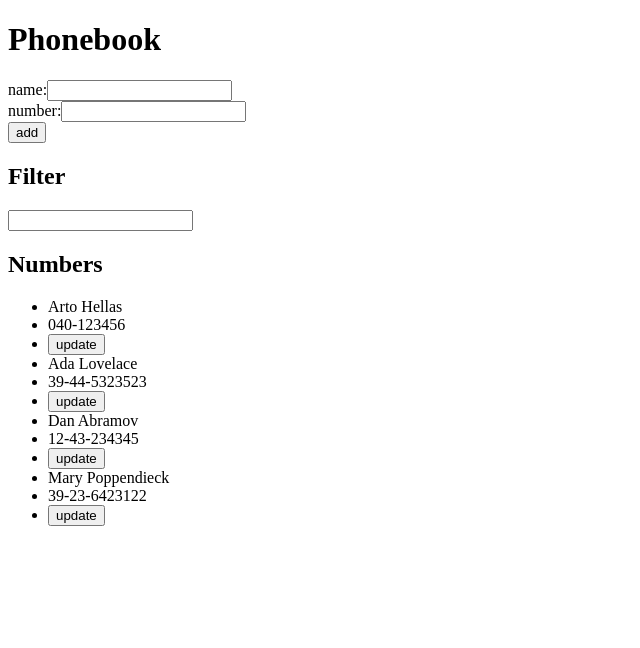
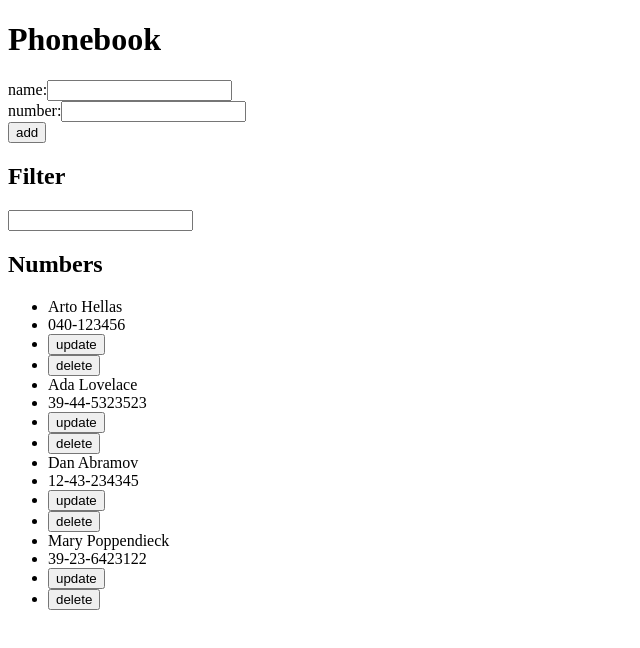
Before and after one commit to Axizeaus/fullstackopen-part2, a React (Create React App) app in the folder phonebook/: page / in a window 1280 px wide. Shown: the top 648 px of the page, without its empty margins (0-640 px from the left). Built offline with nearby package versions, Linux system fonts and the light colour scheme; data requests are answered from the project's data file.

Commit message:
added delete button

```diff
--- a/phonebook/src/App.js
+++ b/phonebook/src/App.js
@@ -15,14 +15,13 @@ const App = () => {
   const initialHook = () => {
     console.log('initialHook runs');
     personService.getAll().then((response) => {
-      console.log(response);
       setPersons(response);
       setDisplay(response);
     });
   }
 
   useEffect(initialHook, []);
-  console.log(persons);
+  console.log('display => ', display)
 
   const addPerson = (event) => {
     event.preventDefault()
@@ -78,8 +77,21 @@ const App = () => {
   }
 
   const handleUpdateChange = (id) => {
+
+    // TODO : ask for user's input to either update name or number;
+    // lead : possibly similar to the note importance update part.
+    const target = persons.find(person => person.id === id);
     console.log('this is update');
-    console.log('button id => ', id)
+    console.log('button id => ', id);
+    console.log('target ==> ', target);
+
+  }
+
+  const handleDelete = (id) => {
+    const target = persons.find(person => person.id === id)
+    console.log('this is delete');
+    console.log('button id ===> ', id)
+    console.log('target ===> ', target)
   }
 
   return (
@@ -95,7 +107,7 @@ const App = () => {
       <h2>Filter</h2>
       <input value={filter} onChange={handleFilterChange}/>
       <h2>Numbers</h2>
-      <Display display={display} onUpdate={handleUpdateChange} />
+      <Display display={display} onUpdate={handleUpdateChange} onDelete={handleDelete}/>
     </>
   );
 };
--- a/phonebook/src/components/Display.js
+++ b/phonebook/src/components/Display.js
@@ -1,10 +1,19 @@
 import Person from "./Person";
 
-export default function Display({display, onUpdate}) {
+export default function Display({display, onUpdate, onDelete}) {
   return (
     <>
       <ul>
-        {display.map(person => <Person name={person.name} key={person.id} number={person.number} onUpdate={() => onUpdate(person.id)} />
+        {display.map(
+          person =>
+            <Person
+              name={person.name}
+              key={person.id}
+              number={person.number}
+              onUpdate={() => onUpdate(person.id)}
+              onDelete={() => onDelete(person.id)}
+            />
+
         )}
       </ul>
     </>
--- a/phonebook/src/components/Person.js
+++ b/phonebook/src/components/Person.js
@@ -1,9 +1,10 @@
-export default function Person({ name, number, onUpdate }) {
+export default function Person({ name, number, onUpdate, onDelete }) {
   return (
     <>
       <li>{name}</li>
       <li>{number}</li>
       <li><button onClick={onUpdate}>update</button></li>
+      <li><button onClick={onDelete}>delete</button></li>
     </>
   );
 };
```
